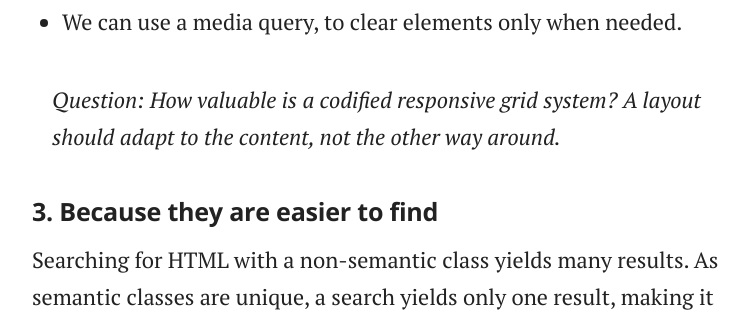
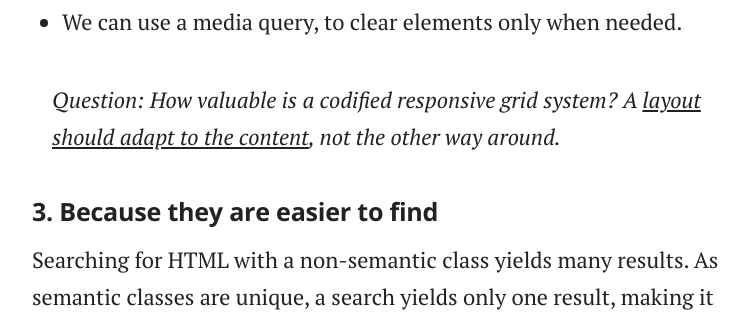
Before and after one commit to adamsilver/maintainablecss.com-jekyll, a Jekyll site: the page built from _chapters/02-semantics.md, in a window 1280 px wide and 900 px high, scrolled down 4904 px. Shown: the part 175-487 px from the top of the window, without its empty margins (258-1012 px from the left). Built offline with Jekyll 4.4.1, drawn with Linux system fonts in a browser that asks for light colours; part of the change alters nothing that is shown.

Commit message:
Include breakpoint link

```diff
--- a/_chapters/02-semantics.md
+++ b/_chapters/02-semantics.md
@@ -102,7 +102,7 @@ Notes:
 - These classes are meaningful in small and big screens.
 - We can use a media query, to clear elements only when needed.
 
-> Question: How valuable is a codified responsive grid system? A layout should adapt to the content, not the other way around.
+> Question: How valuable is a codified responsive grid system? A [layout should adapt to the content](http://adamsilver.io/articles/stop-using-device-breakpoints/), not the other way around.
 
 ## 3. Because they are easier to find
 
```
